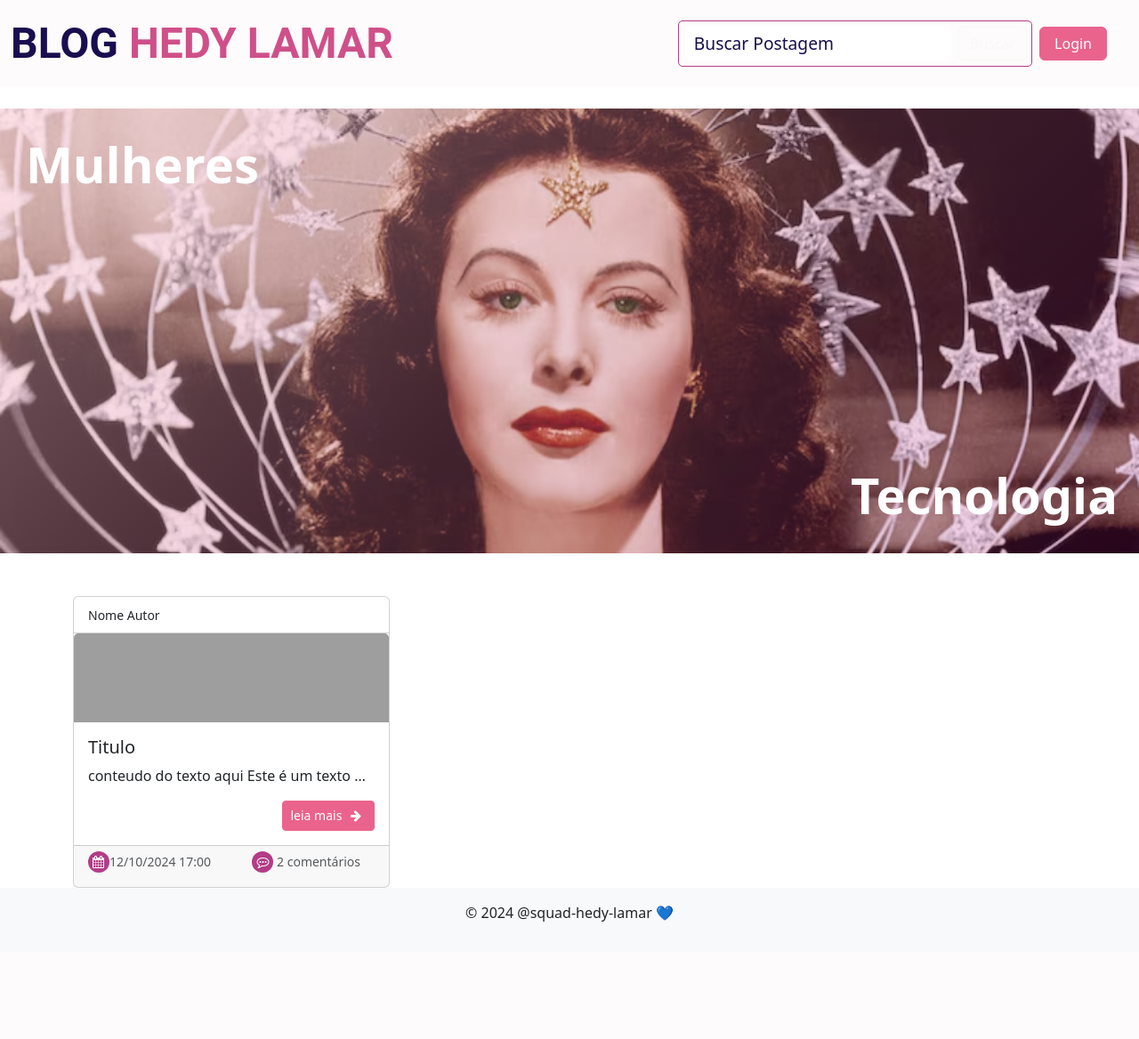
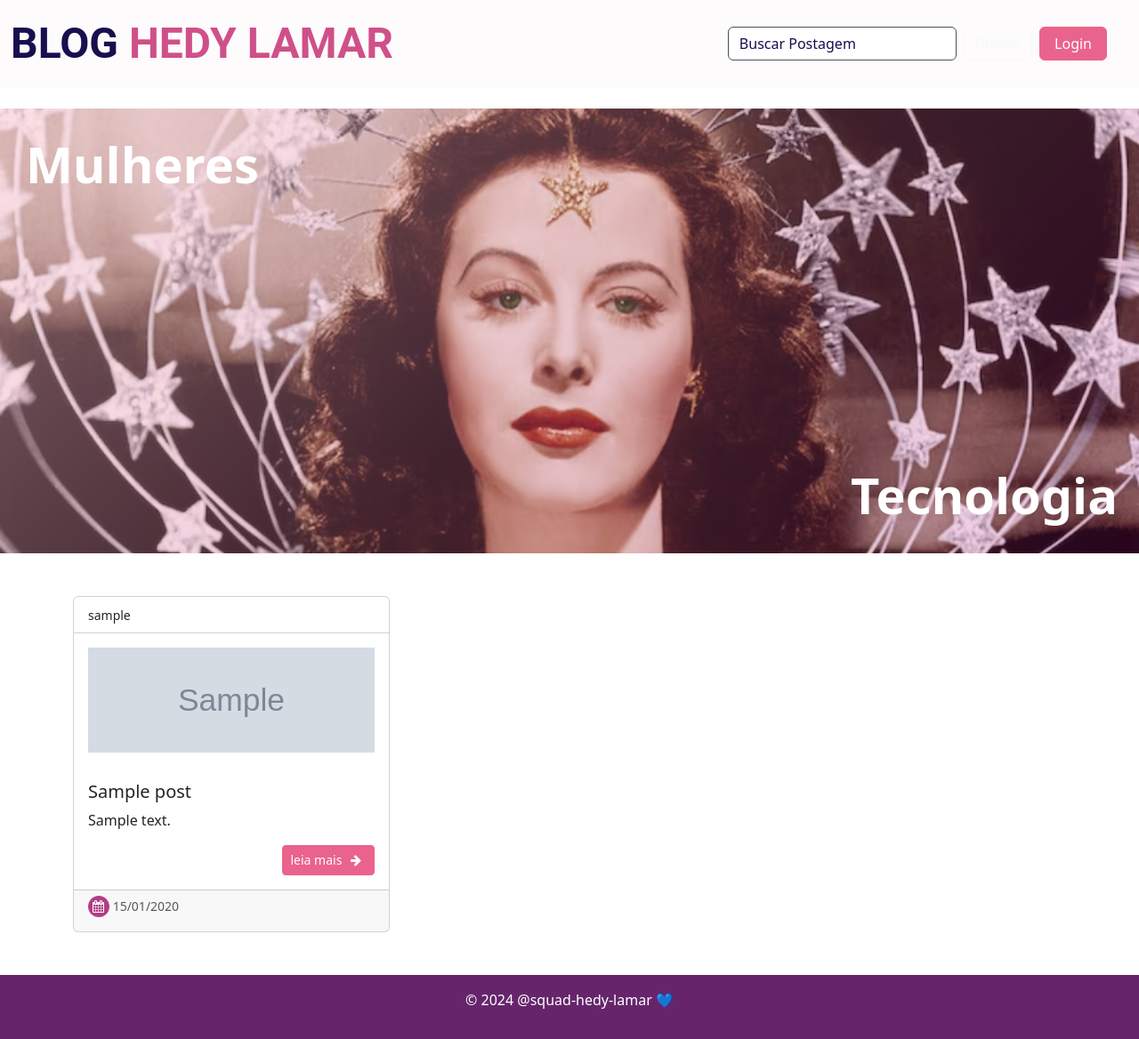
Before and after one commit to squad-hedy-lamar/squad-hedy-lamar_blog-desafio-final, a Django app: page / in a window 1280 px wide. Shown: the whole page at 89% size. Before the commit the page ends 1036 px from the top, so only its background shows below. Run offline with Django 5.2, Linux system fonts and the light colour scheme; tables that the repository leaves empty hold one stand-in row (values such as "Sample post"); grey boxes marked "Sample" are stand-in pictures; some libraries are stand-ins or nearby versions; grey boxes are pictures that could not be loaded.

Commit message:
entrega final da pagina inicial

```diff
--- a/blog/models.py
+++ b/blog/models.py
@@ -4,6 +4,9 @@ from django.contrib.auth.models import User
 
 # Create your models here.
 class Post(models.Model):
+    image = models.ImageField(
+        upload_to="post_images/", blank=True, null=True
+    )  # Novo campo de imagem
     title = models.CharField(max_length=100)
     content = models.TextField()
     author = models.ForeignKey(User, on_delete=models.CASCADE)
--- a/blog/templates/base.html
+++ b/blog/templates/base.html
@@ -62,8 +62,8 @@
     </main>
 
     <!-- Footer -->
-    <footer class="bg-light text-center py-3">
-        <p>&copy; 2024 @squad-hedy-lamar 💙</p>
+    <footer class="bg-custom-purple purple text-center py-3 mt-5">
+        <p style="color: #fff;">&copy; 2024 @squad-hedy-lamar 💙</p>
     </footer>
 
     <!-- Scripts -->
--- a/blog/templates/blog/list.html
+++ b/blog/templates/blog/list.html
@@ -19,40 +19,47 @@
 <!-- cards.html -->
 <div class="text-start mt-5 post-list">
   <div class="row row-cols-1 row-cols-md-3 g-4">
-
+    {% for post in posts %}
     <div class="col">
       <div class="card" style="min-width: 200px;">
-        <div class="card-header bg-transparent">
-          <small>Nome Autor</small>
+        <div class="card-header bg-transparent h-75">
+          <small>{{ post.author }}</small> <!--nome autor-->
         </div>
-        <img
-          src="https://d585tldpucybw.cloudfront.net/sfimages/default-source/blogs/2020/2020-09/tb_1200x303729d60613a784c568e5db54f29a3b5e3.png?sfvrsn=fde52cd4_0"
-          class="card-img-top img-post" alt="img-post">
+        {% if post.image %}
+        <img src="{{ post.image.url }}" class="card-img-top img-post w-100 p-3 "
+          style="height: 150px; border-radius: 10px;" alt="Imagem do post">
+        {% else %}
+        <img src="{% static 'img/placeholder.png' %}" class="card-img-top img-post " alt="Imagem padrão">
+        {% endif %}
+
 
         <div class="card-body">
-          <h5 class="card-title">Titulo</h5>
+          <h5 class="card-title">{{ post.title }}</h5> <!--Mostra Titulo-->
           <p class="card-text text-truncate">
-            conteudo do texto aqui Este é um texto muito longo que deve ser truncado se não couber no card.
+            {{ post.content|truncatewords:20}} <!-- Trunca o conteúdo do post para mostrar as primeiras 20 palavras -->
           </p>
 
           <div class="text-end">
-            <a href="{% url 'post-detail' 1 %}" class="btn btn-primary btn-sm btn-icon">leia mais <i
+            <a href="{% url 'post-detail' post.id %}" class="btn btn-primary btn-sm btn-icon">leia mais <i
                 class="fa fa-arrow-right" aria-hidden="true"></i></a>
           </div>
         </div>
         <div class="card-footer py-0">
           <ul class="list-unstyled footer-post">
             <li class="d-inline me-3">
-              <small class="text-muted"><i class="fa fa-calendar" aria-hidden="true"></i>12/10/2024 17:00</small>
+              <small class="text-muted"><i class="fa fa-calendar" aria-hidden="true"></i>
+                {{ post.created_at|date:"d/m/Y" }}</small>
             </li>
-            <li class="d-inline me-3">
-              <small class="text-muted"><i class="fa fa-commenting-o" aria-hidden="true"></i> 2 comentários </small>
-            </li>
+            <!-- <li class="d-inline me-3">
+              <small class="text-muted"><i class="fa fa-commenting-o" aria-hidden="true"></i> {{ post.comments.count }}
+                comentários
+              </small>
+            </li> -->
           </ul>
         </div>
       </div>
     </div>
-
+    {% endfor %}
   </div>
 </div>
 {% endblock %}
--- a/blog/views.py
+++ b/blog/views.py
@@ -1,11 +1,12 @@
 from django.http import HttpResponse
 from django.shortcuts import render, get_object_or_404
-from blog.models import Post  # Certifique-se de importar o modelo correto
+from blog.models import Post
 
 
 def home(request):
     # Lista todos os posts
-    posts = Post.objects.all()
+    # posts = Post.objects.all()
+    posts = Post.objects.all().order_by("-created_at")
     return render(
         request, "blog/list.html", {"posts": posts}
     )  # Enviar os posts para o template
--- a/project_blog/urls.py
+++ b/project_blog/urls.py
@@ -14,12 +14,20 @@ Including another URLconf
     1. Import the include() function: from django.urls import include, path
     2. Add a URL to urlpatterns:  path('blog/', include('blog.urls'))
 """
+
 from django.contrib import admin
 from django.urls import path, include
 
+from project_blog import settings
+from django.conf.urls.static import static
+
 urlpatterns = [
-    path('admin/', admin.site.urls),
-    path('', include('blog.urls')),
-    path('accounts/', include('django.contrib.auth.urls')),
-    path('comments/', include('django_comments.urls')),
+    path("admin/", admin.site.urls),
+    path("", include("blog.urls")),
+    path("accounts/", include("django.contrib.auth.urls")),
+    path("comments/", include("django_comments.urls")),
 ]
+
+# Servir arquivos de mídia em desenvolvimento
+if settings.DEBUG:
+    urlpatterns += static(settings.MEDIA_URL, document_root=settings.MEDIA_ROOT)
--- a/static/css/styles.css
+++ b/static/css/styles.css
@@ -93,37 +93,7 @@ i {
   background-color: #EA638C !important;
 }
 
-/*esse codigo 23/10*/
-.search-bar {
-  border: 1px solid #B33C86; /* Cor da borda */
-  border-radius: 5px; /* Bordas arredondadas */
-  padding: 5px;
-  /* background-color: #f8f9fa; Cor de fundo */
-  display: flex;
-  align-items: center;
+/*--footer--*/
+.purple {
+  background-color: #66256B; /* Cor roxa */
 }
-
-.form-control {
-  border: none;
-  outline: none;
-  box-shadow: none;
-  font-size: 1.2rem;
-  color: #2c145a; /* Cor do texto */
-  background-color: transparent;
-}
-
-.search-btn {
-  background-color: transparent;
-  border: none;
-  color: #2c145a; /* Cor do ícone da lupa */
-  font-size: 1.5rem;
-}
-
-.search-bar:hover,
-.form-control:focus {
-  border-color: #a0286b; /* Alteração da cor ao focar ou passar o mouse */
-}
-
-.search-btn:hover {
-  color: #a0286b; /* Alteração da cor do ícone ao passar o mouse */
-}
```
Also changed, not shown: blog/admin.py (+14 -0 lines), blog/templates/blog/details.html (+15 -8 lines), project_blog/settings.py (+7 -0 lines), blog/migrations/0003_post_image.py (added).
